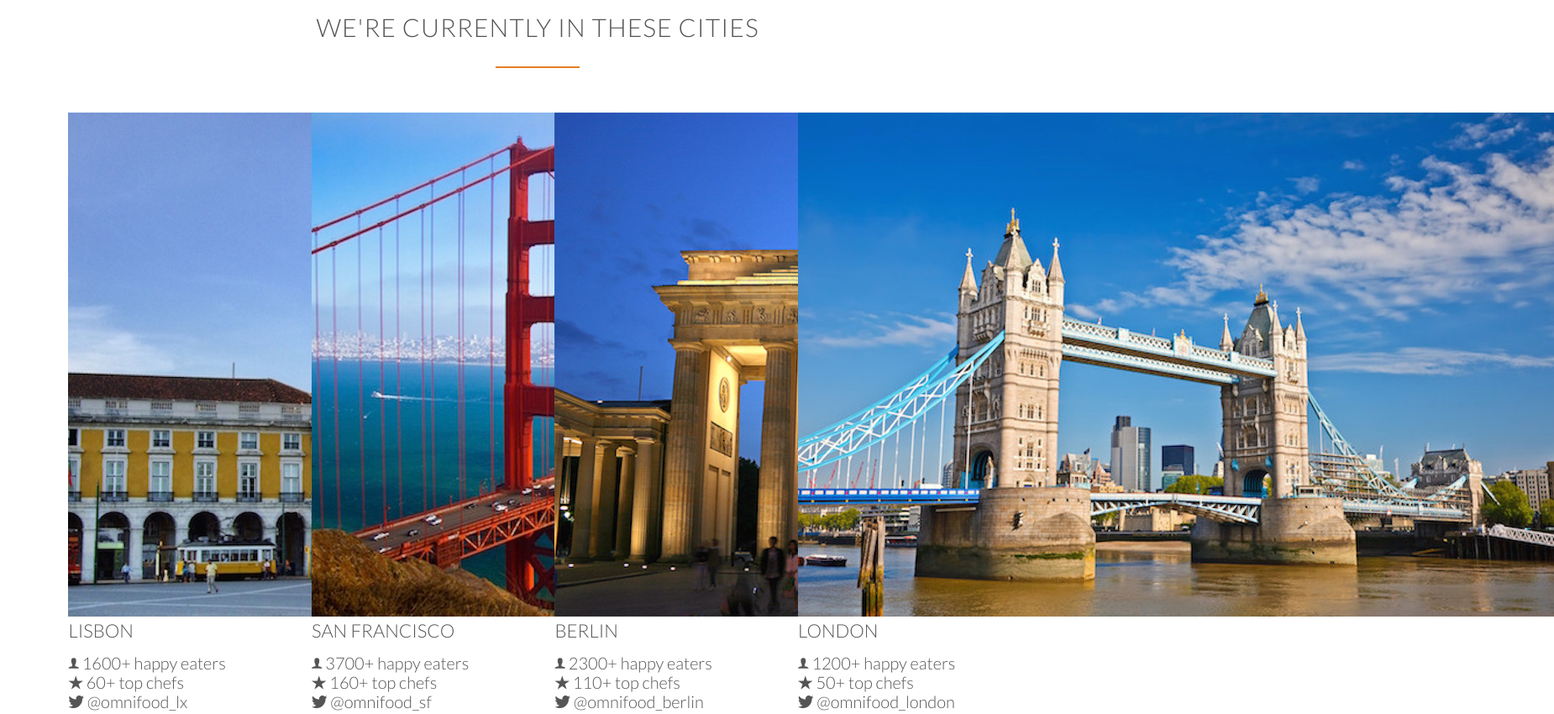
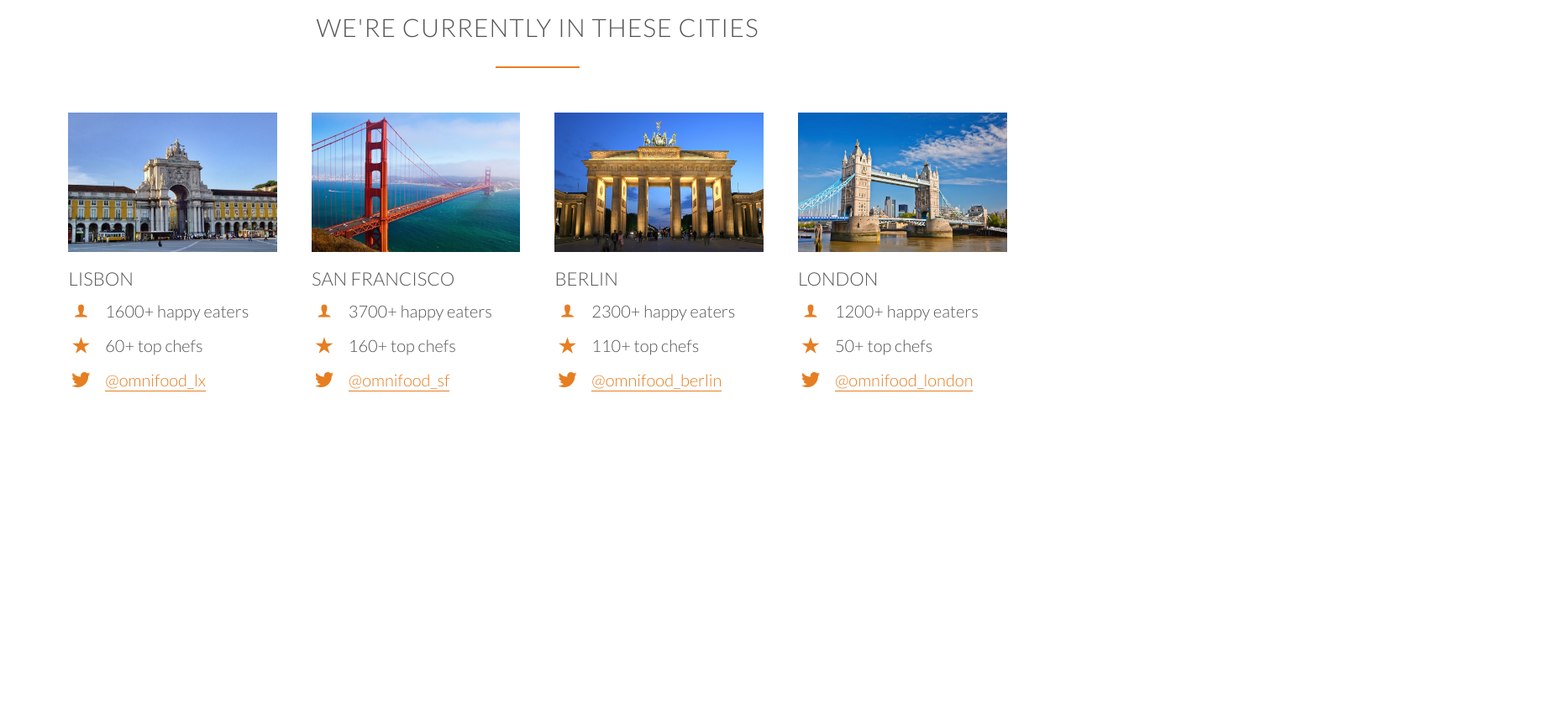
Before and after one commit to xbryan813x/omnifood, a plain HTML site: page omnifood/index.html in a window 1280 px wide. Shown: the part 2800-3650 px from the top of the page at 84% size, 1850 px wide, since content can reach past the window. After the commit the page ends 3385 px from the top, so only its background shows below. Drawn offline with Linux system fonts and the light colour scheme; files whose address does not match are found by name.

Commit message:
finished formatting the icons and twitter link with transition

```diff
--- a/omnifood/index.html
+++ b/omnifood/index.html
@@ -145,64 +145,64 @@
                     <img src="resources/img/lisbon-3.jpg" alt="lisbon image">
                     <h3>Lisbon</h3>
                     <div class="city-feature">
-                        <i class="ion-ios-person"></i>
+                        <i class="ion-ios-person icon-small"></i>
                         1600+ happy eaters
                     </div>
                     <div class="city-feature">
-                        <i class="ion-ios-star"></i>
+                        <i class="ion-ios-star icon-small"></i>
                         60+ top chefs
                     </div>
                     <div class="city-feature">
-                        <i class="ion-social-twitter"></i>
-                        @omnifood_lx
+                        <i class="ion-social-twitter icon-small"></i>
+                        <a href="#">@omnifood_lx</a>
                     </div>
                 </div>
                 <div class="col span-1-of-4 box">
                     <img src="resources/img/san-francisco.jpg" alt="san francisco">
                     <h3>San Francisco</h3>
                     <div class="city-feature">
-                        <i class="ion-ios-person"></i>
+                        <i class="ion-ios-person icon-small"></i>
                         3700+ happy eaters
                     </div>
                     <div class="city-feature">
-                        <i class="ion-ios-star"></i>
+                        <i class="ion-ios-star icon-small"></i>
                         160+ top chefs
                     </div>
                     <div class="city-feature">
-                        <i class="ion-social-twitter"></i>
-                        @omnifood_sf
+                        <i class="ion-social-twitter icon-small"></i>
+                        <a href="#">@omnifood_sf</a>
                     </div>
                 </div>
                 <div class="col span-1-of-4 box">
                     <img src="resources/img/berlin.jpg" alt="Berlin">
                     <h3>Berlin</h3>
                     <div class="city-feature">
-                        <i class="ion-ios-person"></i>
+                        <i class="ion-ios-person icon-small"></i>
                         2300+ happy eaters
                     </div>
                     <div class="city-feature">
-                        <i class="ion-ios-star"></i>
+                        <i class="ion-ios-star icon-small"></i>
                         110+ top chefs
                     </div>
                     <div class="city-feature">
-                        <i class="ion-social-twitter"></i>
-                        @omnifood_berlin
+                        <i class="ion-social-twitter icon-small"></i>
+                        <a href="#">@omnifood_berlin</a>
                     </div>
                 </div>
                 <div class="col span-1-of-4 box">
                     <img src="resources/img/london.jpg" alt="London">
                     <h3>London</h3>
                     <div class="city-feature">
-                        <i class="ion-ios-person"></i>
+                        <i class="ion-ios-person icon-small"></i>
                         1200+ happy eaters
                     </div>
                     <div class="city-feature">
-                        <i class="ion-ios-star"></i>
+                        <i class="ion-ios-star icon-small"></i>
                         50+ top chefs
                     </div>
                     <div class="city-feature">
-                        <i class="ion-social-twitter"></i>
-                        @omnifood_london
+                        <i class="ion-social-twitter icon-small"></i>
+                        <a href="#">@omnifood_london</a>
                     </div>
                 </div>
             </div>
--- a/omnifood/resources/css/style.css
+++ b/omnifood/resources/css/style.css
@@ -109,6 +109,38 @@ h3 {
    display: block;
    color: #e67e22;
    margin-bottom: 10px;
+}
+
+.icon-small {
+    display: inline-block;
+    width: 30px;
+    text-align: center;
+    color: #e67e22;
+    font-size: 120%;
+
+/* secrets to align text and icons */
+    line-height: 120%;
+    margin-right: 10px;
+    vertical-align: middle;
+    margin-top: -5px;
+
+}
+
+/*--------Links--------*/
+
+a:link,
+a:visited {
+    color: #e67e22;
+    text-decoration: none;
+    padding-bottom: 1px;
+    border-bottom: 1px solid #e67e22;
+    transition: border-bottom 0.2s, color 0.2s;
+}
+
+a:hover,
+a:active {
+    color: #555;
+    border-bottom: 1px solid transparent;
 }
 
 /*--------Buttons--------*/
@@ -299,6 +331,11 @@ header {
     margin-bottom: 80px;
 }
 
+.btn-app:link,
+.btn-app:visited {
+    border: 0;
+}
+
 .btn-app img {
     height: 50px;
     width: auto;
@@ -308,3 +345,13 @@ header {
 /*---------------------------*/
 /*Cities pics*/
 /*-----------------------------*/
+
+.box img {
+    width: 100%;
+    height: auto;
+    margin-bottom: 15px;
+}
+
+.city-feature {
+    margin-bottom: 15px;
+}
```
